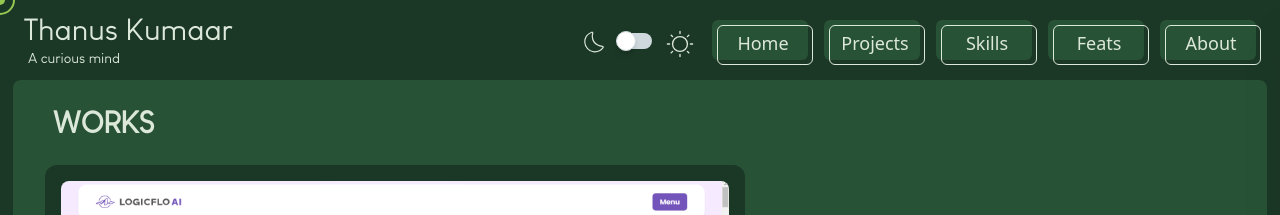
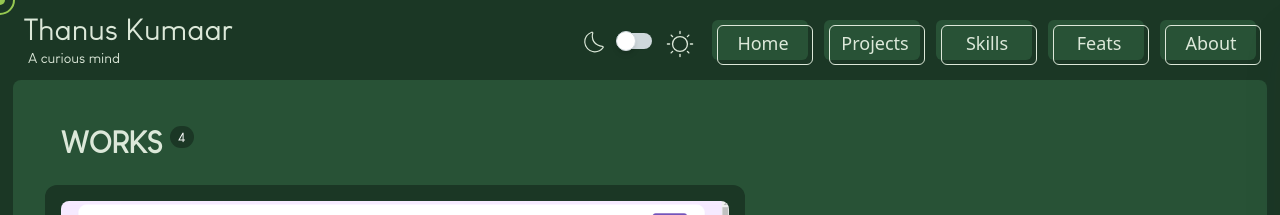
Before and after one commit to Thanus-Kumaar/Portfolio, a Next.js app: page /projects in a window 1280 px wide. Shown: the top 215 px of the page. Built offline with nearby package versions, Linux system fonts and the light colour scheme.

Commit message:
Slight fixes

```diff
--- a/src/app/projects/page.js
+++ b/src/app/projects/page.js
@@ -200,19 +200,21 @@ export default function Projects() {
       <Navbar />
       <Cursor />
       <div className="flex-1 w-[98%] rounded-lg mb-5 bg-secondary-dark dark:bg-secondary-light mx-auto align-middle overflow-scroll noScrollBar">
-      <div className="group relative text-[30px] lg:ml-10 mt-5 mx-auto font-bold text-center w-fit">
-          WORKS
-          <span className="absolute left-0 -bottom-1 h-[3px] w-0 bg-primary-dark transition-all duration-500 group-hover:w-full"></span>
-          <span className="absolute right-0 -bottom-1 h-[3px] w-full bg-primary transition-all duration-500 group-hover:w-0"></span>
+      <div className="flex flex-row gap-2 items-center mt-10 w-fit mx-12">
+          <div className="text-[30px] font-bold text-center">WORKS</div>
+          <div className="mt-1 text-sm text-white bg-primary-dark px-2 py-[1px] mb-4 rounded-full">
+            {works.length}
+          </div>
         </div>
         <div className="mx-8 my-5 flex flex-wrap flex-row justify-between gap-y-10 gap-5">
           {works.map((project, index) => Card(project))}
         </div>
         <hr className=" mx-auto my-8 border-t-4 border-primary-dark w-[95%]" />
-        <div className="group relative text-[30px] lg:ml-10 mt-10 mx-auto font-bold text-center w-fit">
-          PROJECTS
-          <span className="absolute left-0 -bottom-1 h-[3px] w-0 bg-primary-dark transition-all duration-500 group-hover:w-full"></span>
-          <span className="absolute right-0 -bottom-1 h-[3px] w-full bg-primary transition-all duration-500 group-hover:w-0"></span>
+        <div className="flex flex-row gap-2 items-center mt-10 w-fit mx-12">
+          <div className="text-[30px] font-bold text-center">PROJECTS</div>
+          <div className="mt-1 text-sm text-white bg-primary-dark px-2 py-[1px] mb-4 rounded-full">
+            {projects.length}
+          </div>
         </div>
 
         <div className="mx-8 my-5 flex flex-wrap flex-row justify-between gap-y-10 gap-5">
```
